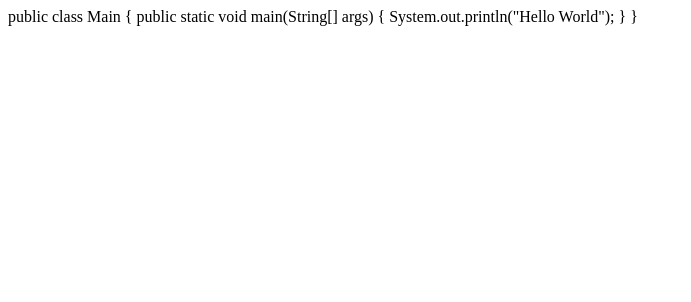
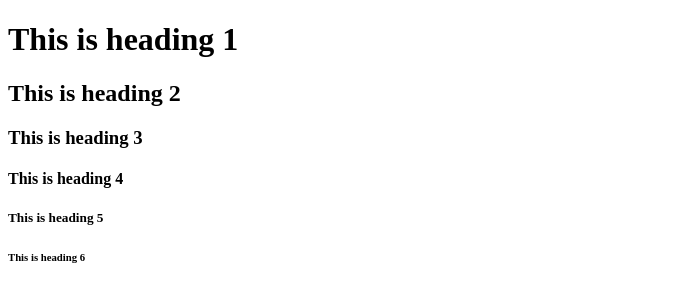
Before and after one commit to ashwith12/front_end_application, a plain HTML site: page Main.html in a window 1280 px wide. Shown: the whole page, without its empty margins (0-691 px from the left). Drawn offline with Linux system fonts and the light colour scheme.

Commit message:
this new one

```diff
--- a/Main.html
+++ b/Main.html
@@ -1,9 +1,13 @@
-public class Main {
-    public static void main(String[] args) {
-      System.out.println("Hello World");
-    }
+<!DOCTYPE html>
+<html>
+<body>
 
-    <body>
+<h1>This is heading 1</h1>
+<h2>This is heading 2</h2>
+<h3>This is heading 3</h3>
+<h4>This is heading 4</h4>
+<h5>This is heading 5</h5>
+<h6>This is heading 6</h6>
 
-    </body>
-  }
+</body>
+</html>
```
